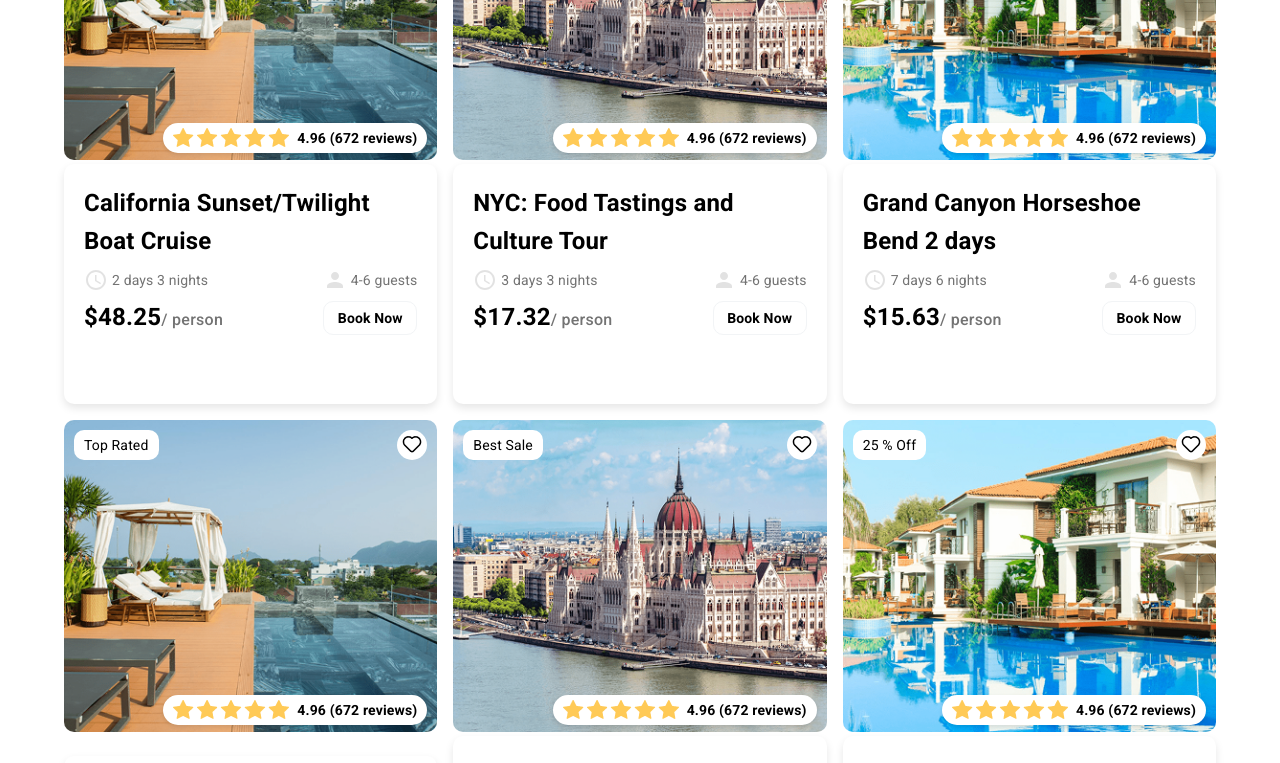
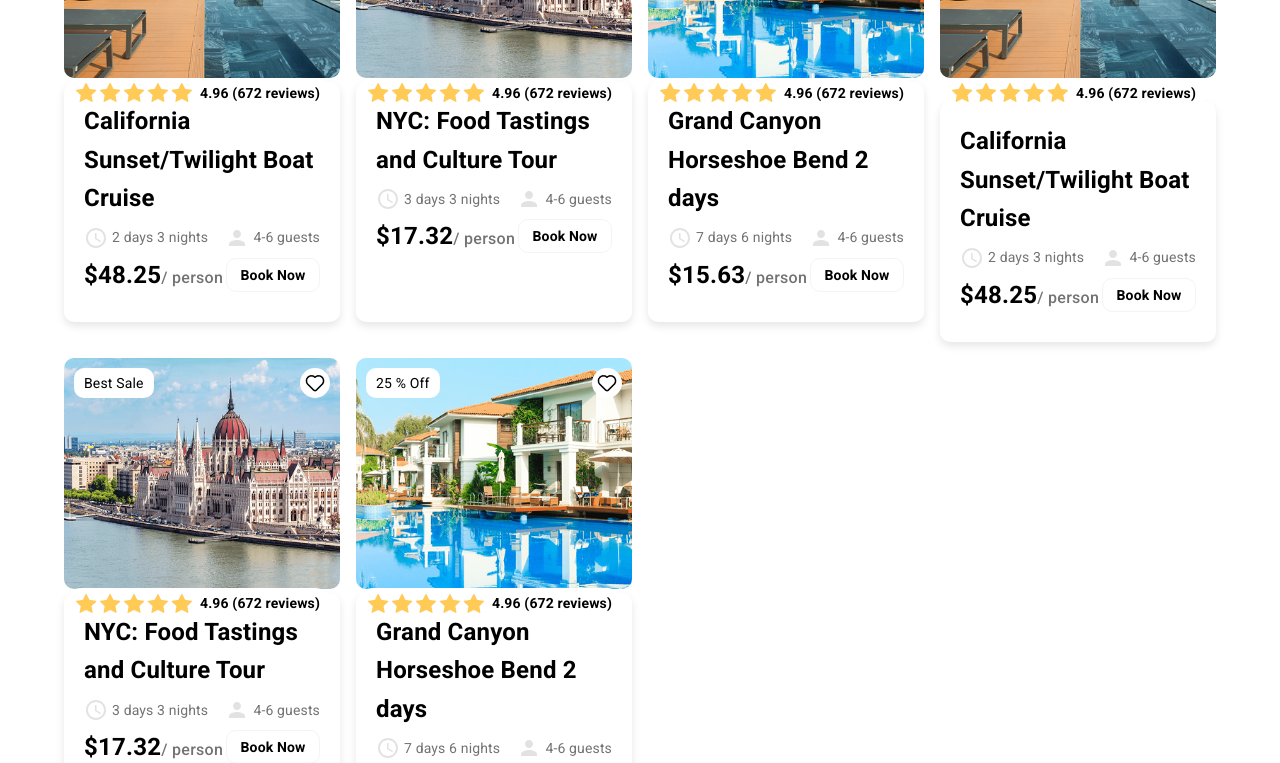
Before and after one commit to wander-works/react-wander_ui, a React (Create React App) app: page / in a window 1280 px wide. Shown: the part 700-1463 px from the top of the page. Built offline with nearby package versions, Linux system fonts and the light colour scheme; the HTML template or start-up script is replaced by a standard one.

Commit message:
Fix ||reduce grid size in bigger screen

```diff
--- a/src/components/Reviews.jsx
+++ b/src/components/Reviews.jsx
@@ -40,14 +40,14 @@ const CustomBox = styled(Box)(({ theme }) => ({
 
 const RatingBox = styled(Box)(({ theme }) => ({
   position: "absolute",
-  top: 275,
+  top: 230,
   right: 10,
   display: "flex",
   alignItems: "center",
   backgroundColor: "white",
   padding: "5px 10px",
   borderRadius: "15px",
-  boxShadow: "0px 2px 4px rgba(0, 0, 0, 0.1)",
+  // boxShadow: "0px 2px 4px rgba(0, 0, 0, 0.1)",
 }));
 
 const LoadMoreButton = styled(Button)(({ theme }) => ({
@@ -91,7 +91,7 @@ export default function Reviews() {
 
       <CustomBoxCtn>
         <Grid container spacing={2} sx={{ marginTop: 2 }}>
-          <Grid item xs={12} sm={6} md={4}>
+          <Grid item xs={12} sm={6} md={3}>
             <Box sx={{ position: "relative" }}>
               <img
                 src={Journey2Icon}
@@ -231,7 +231,7 @@ export default function Reviews() {
               </CustomBox>
             </Box>
           </Grid>
-          <Grid item xs={12} sm={6} md={4}>
+          <Grid item xs={12} sm={6} md={3}>
             <Box sx={{ position: "relative" }}>
               <img
                 src={Journey3Icon}
@@ -371,7 +371,7 @@ export default function Reviews() {
               </CustomBox>
             </Box>
           </Grid>
-          <Grid item xs={12} sm={6} md={4}>
+          <Grid item xs={12} sm={6} md={3}>
             <Box sx={{ position: "relative" }}>
               <img
                 src={Journey4Icon}
@@ -511,7 +511,7 @@ export default function Reviews() {
               </CustomBox>
             </Box>
           </Grid>
-          <Grid item xs={12} sm={6} md={4}>
+          <Grid item xs={12} sm={6} md={3}>
             <Box sx={{ position: "relative" }}>
               <img
                 src={Journey2Icon}
@@ -653,7 +653,7 @@ export default function Reviews() {
               </CustomBox>
             </Box>
           </Grid>
-          <Grid item xs={12} sm={6} md={4}>
+          <Grid item xs={12} sm={6} md={3}>
             <Box sx={{ position: "relative" }}>
               <img
                 src={Journey3Icon}
@@ -793,7 +793,7 @@ export default function Reviews() {
               </CustomBox>
             </Box>
           </Grid>
-          <Grid item xs={12} sm={6} md={4}>
+          <Grid item xs={12} sm={6} md={3}>
             <Box sx={{ position: "relative" }}>
               <img
                 src={Journey4Icon}
```
